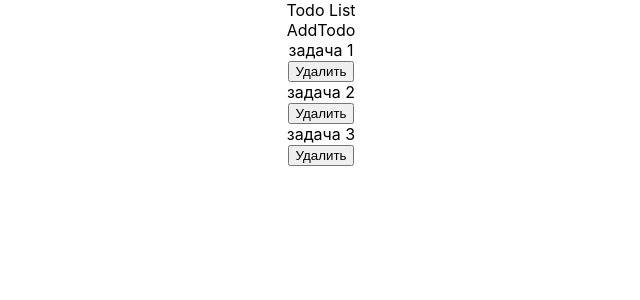
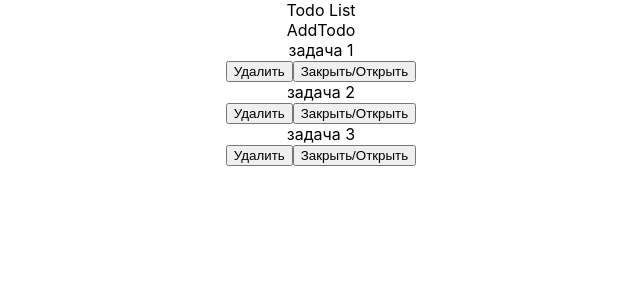
Before and after one commit to Alexey-Obraztsov/todo-list, a React (Create React App) app in the folder todo/: page / in a window 1280 px wide. Shown: the top 300 px of the page, without its empty margins (319-959 px from the left). Built offline with nearby package versions, Linux system fonts and the light colour scheme.

Commit message:
feat: add status switching

```diff
--- a/todo/src/App.js
+++ b/todo/src/App.js
@@ -10,17 +10,17 @@ function App() {
     {
       id: 1,
       title: 'задача 1',
-      complete: 'false'
+      status: 'false'
     },
     {
       id: 2,
       title: 'задача 2',
-      complete: 'false'
+      status: 'false'
     },
     {
       id: 3,
       title: 'задача 3',
-      complete: 'false'
+      status: 'false'
     },
   ])
 
--- a/todo/src/components/TodoList/TodoList.js
+++ b/todo/src/components/TodoList/TodoList.js
@@ -1,21 +1,37 @@
 import React from "react";
 
 
-function TodoList({todo, setTodo}){
+function TodoList({ todo, setTodo }) {
 
-    function deleteTodo(id){
+    function deleteTodo(id) {
         let newTodo = [...todo].filter(item => item.id !== id)
         //setTodo from useState hook in App.js
         setTodo(newTodo)
     }
+
+    function statusTodo(id) {
+        let newTodo = [...todo].filter(item => {
+            if(item.id === id) {
+                item.status = !item.status
+            }
+            return item
+        })
+        //setTodo from useState hook in App.js
+        setTodo(newTodo)
+
+    }
+
+
+    console.log(todo)
 
     return (
         <div>
             {
                 todo.map(item => (
                     <div key={item.id}>
-                    <div>{item.title}</div>
-                    <button onClick={() => deleteTodo(item.id)}>Удалить</button>
+                        <div>{item.title}</div>
+                        <button onClick={() => deleteTodo(item.id)}>Удалить</button>
+                        <button onClick={() => statusTodo(item.id)}>Закрыть/Открыть</button>
                     </div>
                 ))
             }
```
